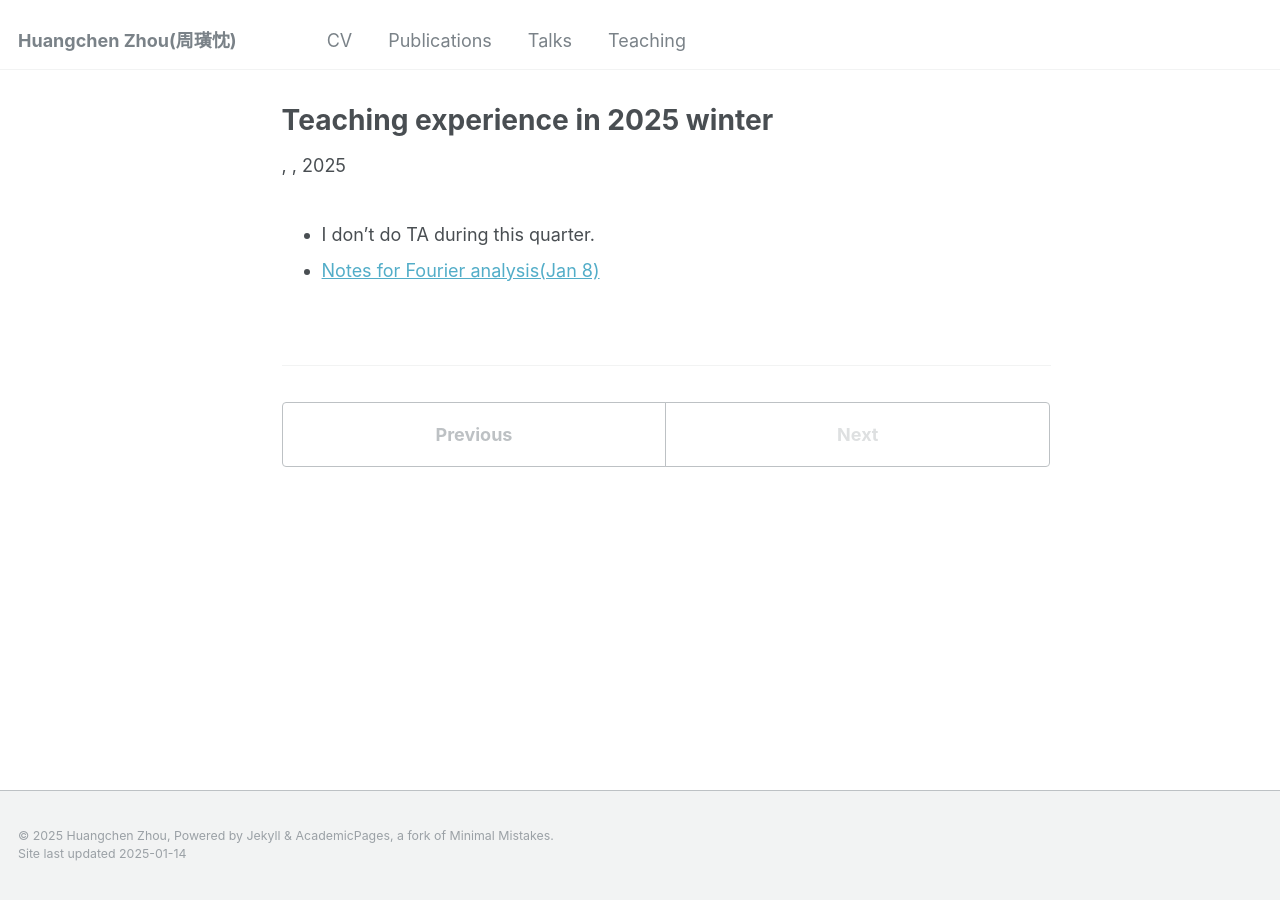
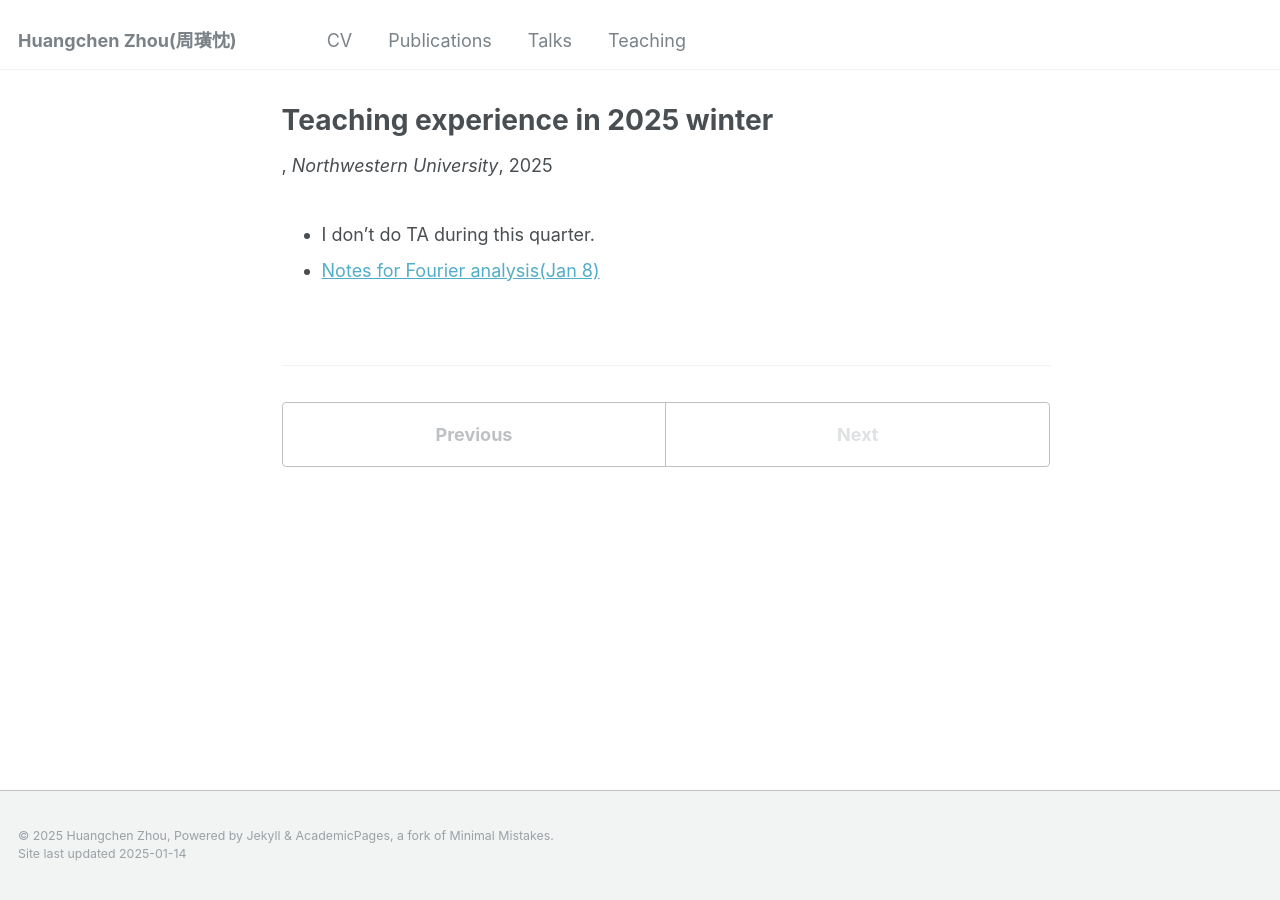
Before and after one commit to zhc515/zhc515.github.io, a Jekyll site: the page built from _teaching/2025-winter-teaching.md, in a window 1280 px wide. Built offline with Jekyll 4.4.1, drawn with Linux system fonts in a browser that asks for light colours.

Commit message:
Update 2025-winter-teaching.md

```diff
--- a/_teaching/2025-winter-teaching.md
+++ b/_teaching/2025-winter-teaching.md
@@ -1,6 +1,10 @@
 ---
 title: "Teaching experience in 2025 winter"
+collection: research assistant
 permalink: /teaching/2025-winter-teaching
+venue: "Northwestern University"
+date: Jan 2025-Mar 2025
+location: "Evanston, US"
 ---
 
 - I don't do TA during this quarter.
```
